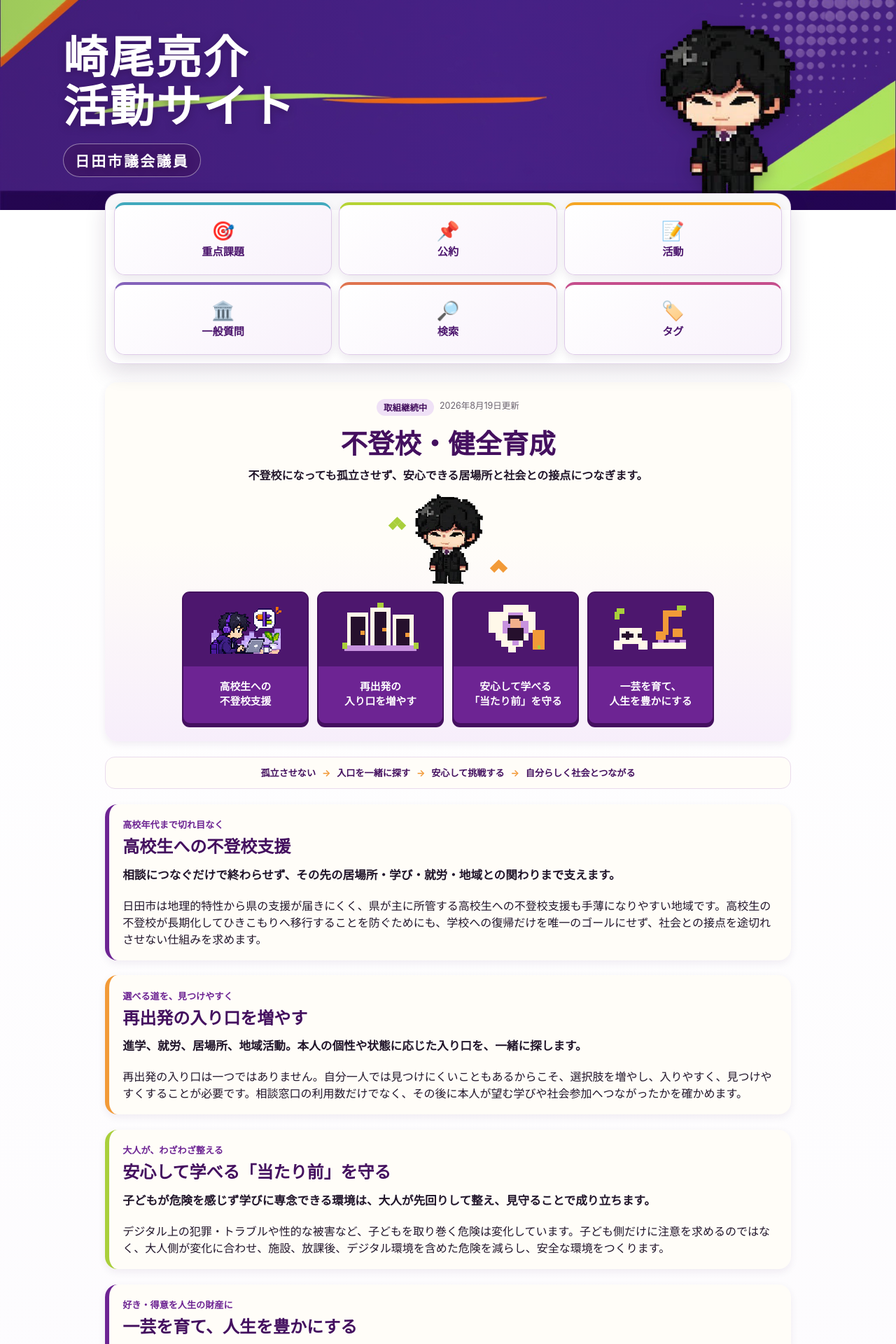
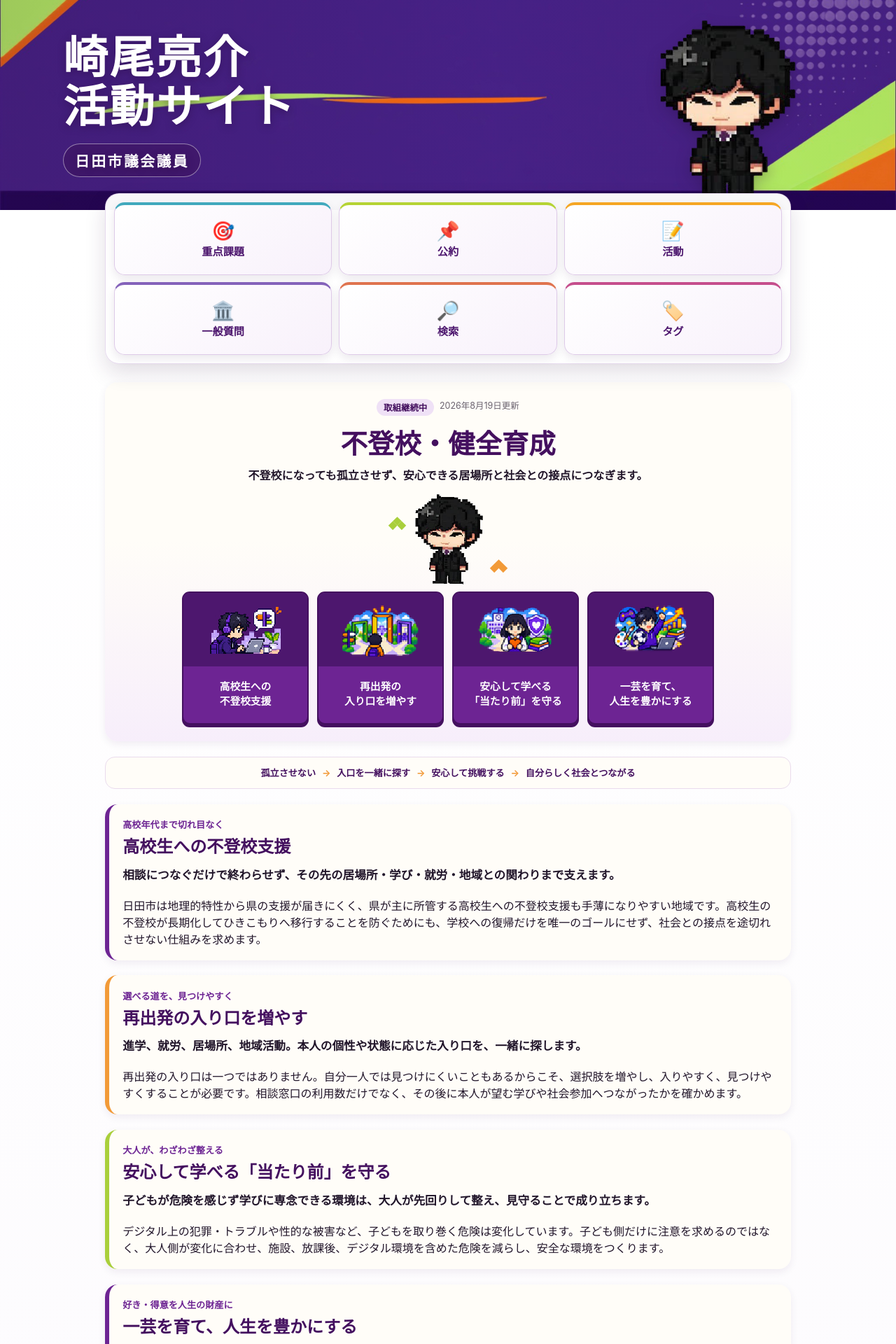
Before and after one commit to sakioryousuke-eng/activity-site, a Jekyll site: the page built from pages/priorities/school-refusal-healthy-development.html, in a window 1280 px wide. Shown: the top 1920 px of the page at 70% size. Built offline with Jekyll 4.4.1, drawn with Linux system fonts in a browser that asks for light colours.

Commit message:
Replace school refusal card illustrations

```diff
--- a/pages/priorities/school-refusal-healthy-development.html
+++ b/pages/priorities/school-refusal-healthy-development.html
@@ -11,19 +11,19 @@ title: 不登校・健全育成
     <div class="child-priority__mascot" aria-hidden="true"><i></i><img src="{{ '/assets/images/site/mascot.png' | relative_url }}" alt=""><i></i></div>
     <nav class="child-priority__policy-nav" aria-label="4つの重点項目">
       <a href="#high-school-support">
-        <img class="child-priority__high-school-icon" src="{{ '/assets/images/priorities/highschool-support-80x58.png' | relative_url }}" alt="高校生と複数の選択肢">
+        <img class="child-priority__card-icon" src="{{ '/assets/images/priorities/highschool-support-80x58.png' | relative_url }}" alt="高校生と複数の選択肢">
         <span>高校生への<br>不登校支援</span>
       </a>
       <a href="#restart-entrances">
-        <svg viewBox="0 0 80 58" role="img" aria-label="複数の扉と分岐"><path class="light" d="M4 45h72v5H4zM37 30h6v15h-6zM14 27h6v6h-6zM60 27h6v6h-6z"/><path class="white" d="M7 12h21v33H7zM30 7h20v38H30zM52 14h21v31H52z"/><path class="dark" d="M10 16h15v29H10zM34 11h12v34H34zM56 18h13v27H56z"/><path class="orange" d="M20 30h4v4h-4zM42 27h4v4h-4zM65 32h4v4h-4z"/><path class="lime" d="M37 2h6v5h-6zM2 42h5v6H2zM73 42h5v6h-5z"/></svg>
+        <img class="child-priority__card-icon" src="{{ '/assets/images/priorities/restart-entrances-80x58.png' | relative_url }}" alt="複数の扉と分岐">
         <span>再出発の<br>入り口を増やす</span>
       </a>
       <a href="#safe-learning">
-        <svg viewBox="0 0 80 58" role="img" aria-label="子どもを守る盾とスマートフォン"><path class="white" d="M28 4h25v7h7v21h-7v8h-6v6h-7v6h-7v-6h-7v-6h-6v-8h-7V11h15z"/><path class="light" d="M33 12h14v8h6v13h-6v7h-4v5h-6v-5h-5v-7h-5V20h6z"/><path class="skin" d="M35 17h10v10H35z"/><path class="dark" d="M33 15h14v5h-3v-2h-9v5h-2zM32 27h16v13H32zM60 32h6v12h-6z"/><path class="orange" d="M57 29h12v20H57z"/><path class="lime" d="M62 45h3v3h-3z"/></svg>
+        <img class="child-priority__card-icon" src="{{ '/assets/images/priorities/safe-learning-80x58.png' | relative_url }}" alt="子ども、学校、盾、本">
         <span>安心して学べる<br>「当たり前」を守る</span>
       </a>
       <a href="#develop-a-talent">
-        <svg viewBox="0 0 80 58" role="img" aria-label="音楽、スポーツ、ゲーム、絵"><path class="lime" d="M6 8h8v5H9v6H4v-8h2zM66 5h9v5h-9z"/><path class="white" d="M9 27h22v13h6v9h-9v-6H12v6H3v-9h6zM42 42h33v6H42z"/><path class="dark" d="M15 31h4v8h-4zM11 33h12v4H11zM27 33h4v4h-4z"/><path class="orange" d="M52 10h6v24h-6zM58 10h13v6H58zM45 31h10v8H45zM62 28h10v8H62z"/><path class="light" d="M47 39h6v3h-6zM58 39h6v3h-6zM69 39h6v3h-6z"/></svg>
+        <img class="child-priority__card-icon" src="{{ '/assets/images/priorities/develop-a-talent-80x58.png' | relative_url }}" alt="ゲーム、絵、スポーツ、パソコンと成長する子ども">
         <span>一芸を育て、<br>人生を豊かにする</span>
       </a>
     </nav>
@@ -68,12 +68,12 @@ title: 不登校・健全育成
 <style>
 .child-priority{--purple:#6d2493;--dark:#44105f;--orange:#f29a38;--lime:#a9cf3b;display:grid;gap:1.35rem;scroll-behavior:smooth}.child-priority__hero,.child-priority__section{border-radius:18px;padding:1.2rem;background:#fffdf8;box-shadow:0 4px 12px rgba(62,20,80,.07)}.child-priority__hero{overflow:hidden;text-align:center;background:linear-gradient(#fffdf8 0 44%,#f7eefb)}.child-priority__meta{display:flex;justify-content:center;gap:.5rem;color:#6b6370;font-size:.78rem}.child-priority__meta span{padding:.2rem .6rem;border-radius:99px;background:#efe1f6;color:var(--dark);font-weight:700}.child-priority__hero h1{margin:.55rem 0 .35rem;color:var(--dark);font-size:clamp(1.7rem,6vw,2.4rem)}.child-priority__message{max-width:38rem;margin:auto;font-weight:700;line-height:1.8}
 .child-priority__mascot{display:flex;height:145px;align-items:center;justify-content:center;gap:.8rem;margin:.55rem 0 -.15rem}.child-priority__mascot img{width:auto;height:142px;image-rendering:pixelated;transform-origin:50% 100%;animation:mascot-bob 3.2s ease-in-out infinite}.child-priority__mascot i{width:9px;height:9px;color:var(--lime);background:currentColor;box-shadow:9px 0 currentColor,0 9px currentColor;transform:rotate(45deg);align-self:flex-start;margin-top:38px}.child-priority__mascot i:last-child{color:var(--orange);align-self:flex-end;margin:0 0 37px}@keyframes mascot-bob{0%,100%{transform:translateY(0) rotate(-1deg)}50%{transform:translateY(-5px) rotate(1deg)}}
-.child-priority__policy-nav{display:grid;grid-template-columns:repeat(4,minmax(0,1fr));gap:6px;margin:0 -7px}.child-priority__policy-nav a{display:grid;grid-template-rows:auto 1fr;min-width:0;min-height:155px;overflow:hidden;border:2px solid var(--dark);border-radius:11px;background:var(--purple);color:#fff;text-decoration:none;box-shadow:0 4px 0 var(--dark);transition:.15s}.child-priority__policy-nav a:hover,.child-priority__policy-nav a:focus-visible{transform:translateY(-2px);box-shadow:0 6px 0 var(--dark)}.child-priority__policy-nav svg{display:block;width:100%;height:76px;padding:7px;background:#4d176e;shape-rendering:crispEdges}.child-priority__policy-nav a>span{display:grid;place-content:center;min-height:76px;padding:7px 3px;font-size:clamp(.64rem,2.65vw,.9rem);font-weight:800;line-height:1.45;letter-spacing:-.04em}.dark{fill:#26102d}.white{fill:#fff8e9}.skin{fill:#f2b08b}.light{fill:#c792df}.orange{fill:#f29a38}.lime{fill:#a9cf3b}
-.child-priority__high-school-icon{display:block;width:100%;height:76px;object-fit:contain;padding:7px;background:#4d176e;image-rendering:pixelated}
+.child-priority__policy-nav{display:grid;grid-template-columns:repeat(4,minmax(0,1fr));gap:6px;margin:0 -7px}.child-priority__policy-nav a{display:grid;grid-template-rows:auto 1fr;min-width:0;min-height:155px;overflow:hidden;border:2px solid var(--dark);border-radius:11px;background:var(--purple);color:#fff;text-decoration:none;box-shadow:0 4px 0 var(--dark);transition:.15s}.child-priority__policy-nav a:hover,.child-priority__policy-nav a:focus-visible{transform:translateY(-2px);box-shadow:0 6px 0 var(--dark)}.child-priority__policy-nav a>span{display:grid;place-content:center;min-height:76px;padding:7px 3px;font-size:clamp(.64rem,2.65vw,.9rem);font-weight:800;line-height:1.45;letter-spacing:-.04em}
+.child-priority__card-icon{display:block;width:100%;height:76px;object-fit:contain;padding:7px;background:#4d176e;image-rendering:pixelated}
 .child-priority__idea{display:flex;flex-wrap:wrap;justify-content:center;align-items:center;gap:.35rem .55rem;padding:.8rem;border:1px solid #eadbed;border-radius:14px;background:#fffdf8;color:var(--dark);font-size:.82rem;font-weight:700}.child-priority__idea b{color:var(--orange)}.child-priority__section{scroll-margin-top:1rem}.child-priority__section h2{margin:.1rem 0 .65rem;color:var(--dark)}.child-priority__eyebrow{margin:0 0 .2rem;color:var(--purple);font-size:.82rem;font-weight:800}.child-priority__claim{border-left:6px solid var(--purple)}.child-priority__claim:nth-of-type(2){border-left-color:var(--orange)}.child-priority__claim:nth-of-type(3){border-left-color:var(--lime)}.child-priority__claim p:last-child{margin-bottom:0}.child-priority__lead{margin:.35rem 0 .7rem;font-size:1.04rem;font-weight:800;line-height:1.75}
 .child-priority__current,.child-priority__related-grid{display:grid;gap:1rem}.child-priority__current article,.child-priority__related-grid article{border:1px solid #e7ddeb;border-radius:14px;padding:1rem;background:#fff}.child-priority__current p{margin-bottom:0}.child-priority__label{margin:0;color:var(--purple);font-size:.85rem;font-weight:700}.child-priority__current .focus{border-left:4px solid var(--orange);background:#fffaf4}.child-priority__intro{color:#6b6370}.child-priority__timeline{list-style:none;margin:0;padding:0;display:grid;gap:.9rem}.child-priority__timeline li{border-left:3px solid var(--purple);padding:.15rem 0 .4rem 1rem}.child-priority__timeline time{color:var(--purple);font-size:.85rem;font-weight:700}.child-priority__timeline h3,.child-priority__timeline p{margin:.2rem 0}.child-priority__links{display:flex;flex-wrap:wrap;gap:.5rem;margin-top:.55rem}.child-priority__links a{border:1px solid #d9c3e5;border-radius:99px;padding:.25rem .7rem;color:var(--purple);font-size:.85rem;font-weight:700;text-decoration:none}
 .child-priority__related{border-left:4px solid var(--purple)}.child-priority__related summary{display:flex;justify-content:space-between;align-items:center;gap:1rem;cursor:pointer;color:var(--dark);font-size:1.2rem;font-weight:800}.child-priority__related summary small{color:var(--purple);font-size:.75rem}.child-priority__related[open] summary{margin-bottom:1rem}.child-priority__related-grid article{display:grid;align-content:start;gap:.55rem;background:#f6effa}.child-priority__related-grid h3{margin:0;color:var(--dark)}.child-priority__question-list{display:grid;gap:.45rem;margin-top:.35rem;padding-top:.75rem;border-top:1px solid #d9c3e5}.child-priority__question-list a{display:grid;gap:.05rem;border:1px solid #d9c3e5;border-radius:10px;padding:.55rem .65rem;background:#fff;color:var(--dark);font-weight:700;text-decoration:none}.child-priority__question-list span{color:#6b6370;font-size:.75rem;font-weight:400}.child-priority__all-questions{text-align:right}.child-priority__all-questions a{color:var(--purple);font-weight:700}.child-priority__next{border-left:4px solid var(--lime)}.child-priority__next p,.child-priority__back{margin-bottom:0}
-@media(min-width:720px){.child-priority__hero{padding:1.5rem}.child-priority__policy-nav{gap:12px;margin:auto;max-width:760px}.child-priority__policy-nav a{min-height:190px}.child-priority__policy-nav svg,.child-priority__high-school-icon{height:105px;padding:11px}.child-priority__policy-nav a>span{font-size:.92rem;letter-spacing:0}.child-priority__current{grid-template-columns:repeat(2,minmax(0,1fr))}.child-priority__related-grid{grid-template-columns:repeat(3,minmax(0,1fr))}}
-@media(max-width:390px){.child-priority__hero{padding:1rem .7rem}.child-priority__policy-nav{gap:4px;margin:0}.child-priority__policy-nav a{min-height:146px;border-width:1px;border-radius:8px}.child-priority__policy-nav svg,.child-priority__high-school-icon{height:68px;padding:5px}.child-priority__policy-nav a>span{min-height:76px;padding:5px 2px;font-size:.62rem}.child-priority__message{font-size:.93rem}.child-priority__idea{font-size:.74rem}}
+@media(min-width:720px){.child-priority__hero{padding:1.5rem}.child-priority__policy-nav{gap:12px;margin:auto;max-width:760px}.child-priority__policy-nav a{min-height:190px}.child-priority__card-icon{height:105px;padding:11px}.child-priority__policy-nav a>span{font-size:.92rem;letter-spacing:0}.child-priority__current{grid-template-columns:repeat(2,minmax(0,1fr))}.child-priority__related-grid{grid-template-columns:repeat(3,minmax(0,1fr))}}
+@media(max-width:390px){.child-priority__hero{padding:1rem .7rem}.child-priority__policy-nav{gap:4px;margin:0}.child-priority__policy-nav a{min-height:146px;border-width:1px;border-radius:8px}.child-priority__card-icon{height:68px;padding:5px}.child-priority__policy-nav a>span{min-height:76px;padding:5px 2px;font-size:.62rem}.child-priority__message{font-size:.93rem}.child-priority__idea{font-size:.74rem}}
 @media(prefers-reduced-motion:reduce){.child-priority__mascot img{animation:none}.child-priority__policy-nav a{transition:none}}
 </style>
```
Also changed, not shown: assets/images/priorities/develop-a-talent-80x58.png (added), assets/images/priorities/restart-entrances-80x58.png (added), assets/images/priorities/safe-learning-80x58.png (added).
